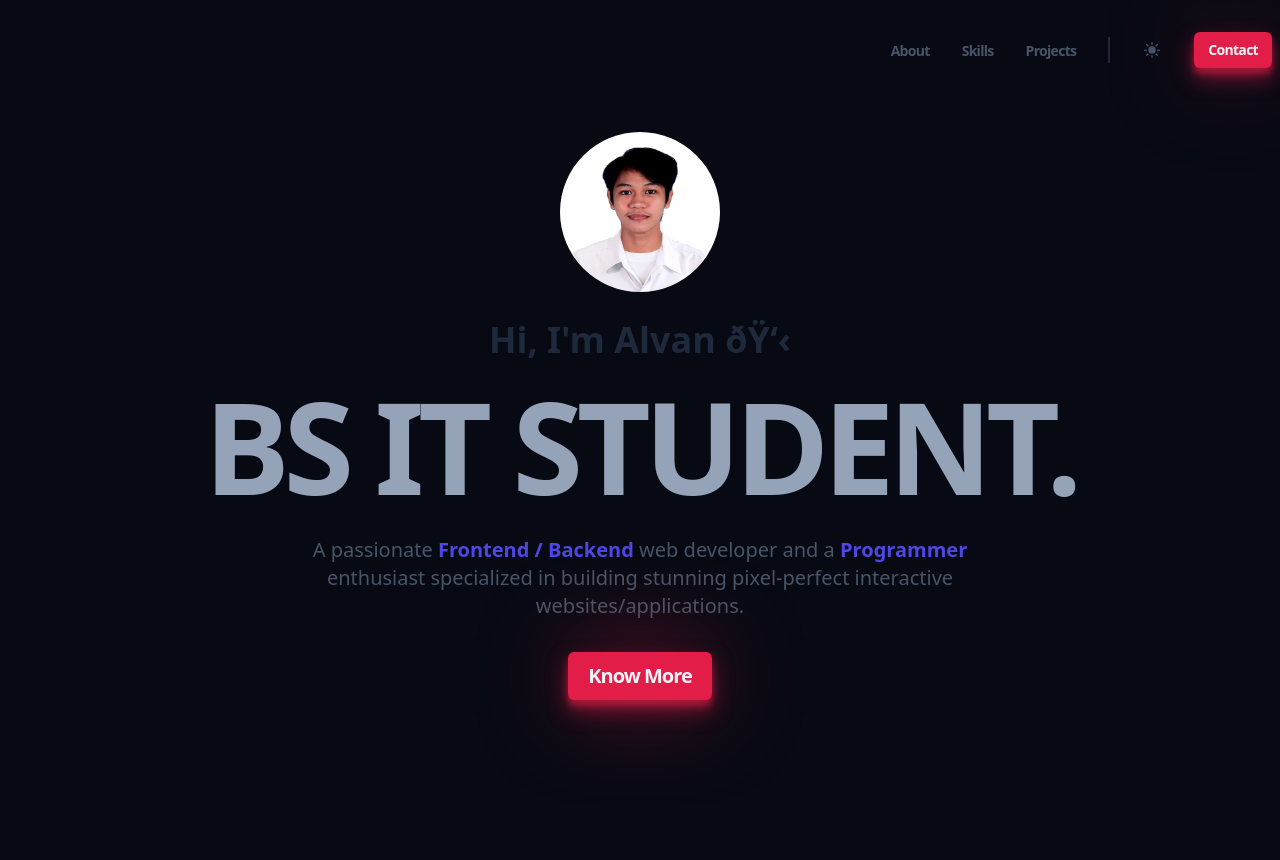
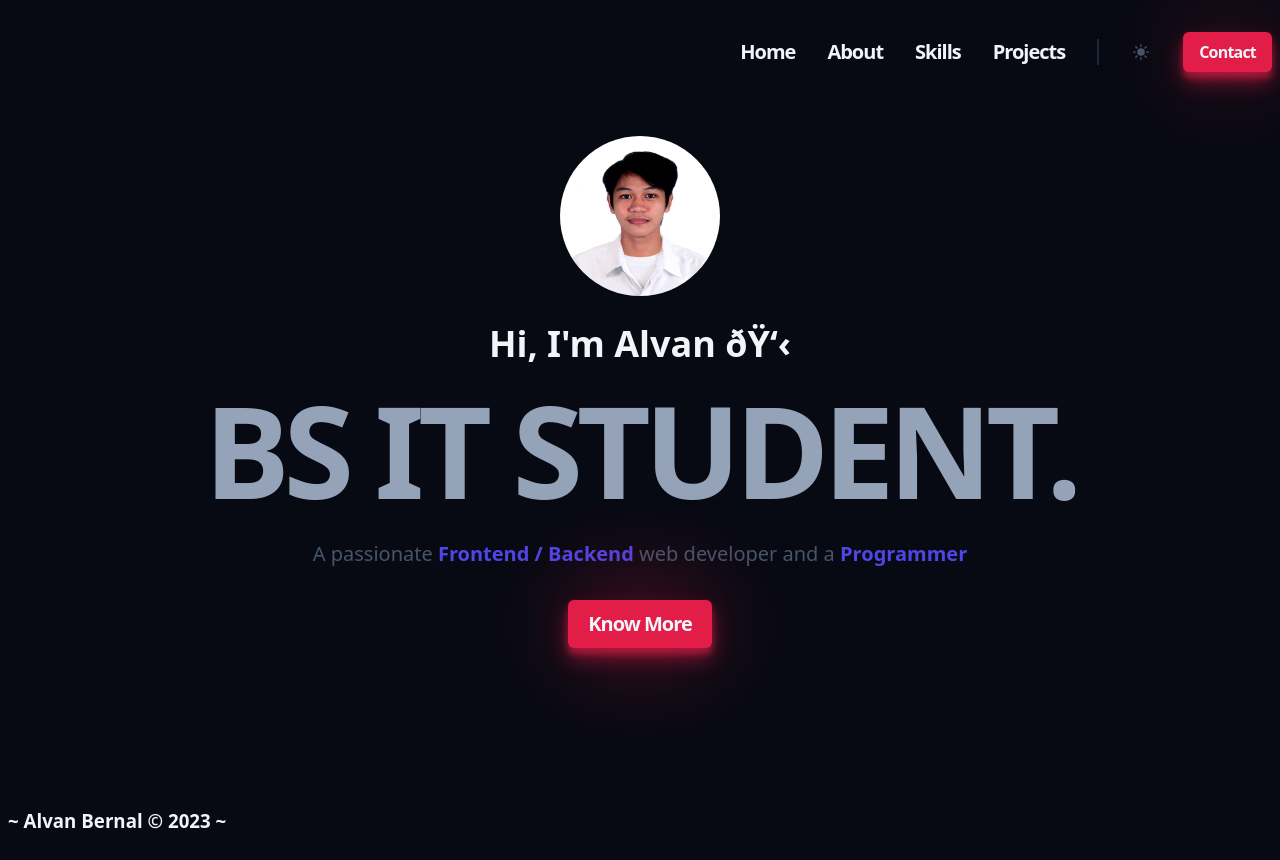
Before and after one commit to Nisseee/Bernal, a PHP site: page / in a window 1280 px wide. Shown: the top 860 px of the page. After the commit the page ends 829 px from the top, so only its background shows below. Run offline with PHP 8.4, Linux system fonts and the light colour scheme; some web fonts are replaced.

Commit message:
about, projects, skills

```diff
--- a/index.html
+++ b/index.html
@@ -21,13 +21,16 @@
             <nav>
                 <ul class="header__menu">
                   <li>
-                    <a class="header__link" href="#about">About</a>
+                    <a class="header__link" href="index.html">Home</a>
                   </li>
                   <li>
-                    <a class="header__link" href="#featured">Skills</a>
+                    <a class="header__link" href="about.html">About</a>
                   </li>
                   <li>
-                    <a class="header__link" href="#contact">Projects</a>
+                    <a class="header__link" href="skills.html">Skills</a>
+                  </li>
+                  <li>
+                    <a class="header__link" href="projects.html">Projects</a>
                   </li>
                   <li class="header__line"></li>
                   <li>
@@ -44,7 +47,7 @@
                     </button>
                   </li>
                   <li>
-                    <a class="header__resume btn" href="#">Contact</a>
+                    <a class="header__contact btn" href="#">Contact</a>
                   </li>
                 </ul>
                 <button class="header__bars">
@@ -72,8 +75,7 @@
             <p class="hero__description">
               A passionate <strong>Frontend / Backend</strong> web
               developer and a <strong>Programmer</strong>
-              enthusiast specialized in building stunning pixel-perfect interactive
-              websites/applications.
+
             </p>
             <a class="hero__btn btn" href="#">Know More</a>
           </section>
--- a/styles/components/header.css
+++ b/styles/components/header.css
@@ -36,10 +36,10 @@
   }
 
   .header__link {
-    font-size: var(--size-xs);
+    font-size: var(--size-base);
     text-decoration: none;
     font-weight: 600;
-    color: var(--clr-slate600);
+    color: var(--clr-light);
     letter-spacing: -0.05em;
     transition: color 0.3s;
   }
@@ -72,7 +72,7 @@
 /* lg */
 @media (min-width: 1024px) {
   .header__link {
-    font-size: var(--size-sm);
+    font-size: var(--size-xl);
   }
 
   .header__sun {
--- a/styles/components/hero.css
+++ b/styles/components/hero.css
@@ -15,7 +15,7 @@
   }
 
   .hero__subtitle {
-    color: var(--clr-slate800);
+    color: var(--clr-light);
     font-size: var(--size-base);
     line-height: 0.9;
   }
```
Also changed, not shown: about.html (added), projects.html (added), skills.html (added).
